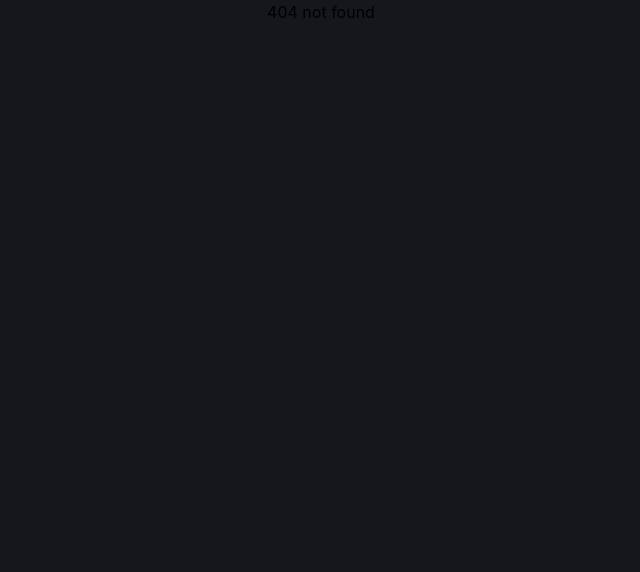
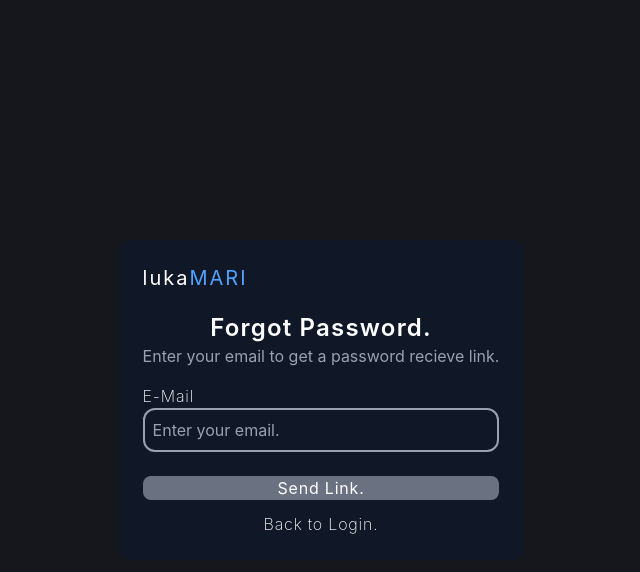
Before and after one commit to Esha-Rana/Lukamari-Stegocam, a React (Vite) app in the folder Frontend/LukaMari/: page /forgotpass in a window 1280 px wide. Before the commit this address had no page. Shown: the top 572 px of the page, without its empty margins (319-959 px from the left). Built offline with nearby package versions, Linux system fonts and the light colour scheme.

Commit message:
Basic layout of Password change Page

```diff
--- a/Frontend/LukaMari/src/App.jsx
+++ b/Frontend/LukaMari/src/App.jsx
@@ -8,6 +8,7 @@ import "./Components/LoginPage.jsx"
 import LoginPage from './Components/LoginPage.jsx'
 import { loadImageToCanvas, convertToGrayscale, exportCanvasAsPNG, downloadBlob } from './utils/canvas'
 import { encodeMessageInPixels, decodeMessageFromPixels } from './utils/stegno'
+import ForgotPassword from "./Components/ForgotPass.jsx";
 
 function NavBar(){
   return(
@@ -370,6 +371,7 @@ function App() {
         <Route path='/decode' element={<DecodePage />} />
         <Route path='/login' element={<LoginPage/>}></Route>
         <Route path='*' element={<h1>404 not found</h1>} />
+        <Route path="/forgotpass" element={<ForgotPassword/>}/>
       </Routes>
 
     </div>
--- /dev/null
+++ b/Frontend/LukaMari/src/Components/ForgotPass.jsx
@@ -0,0 +1,45 @@
+import '../index.css'
+import LoginPage from './LoginPage';
+import { Link,Route,Routes } from 'react-router-dom';
+
+export default function ForgotPassword(){
+return (
+    <div className='min-h-screen w-full flex justify-center items-center'>
+      <div className='w-fit bg-gray-900 flex flex-col rounded-xl p-6'>
+       <div className='flex'>
+
+         <h2 className='text-white tracking-widest text-xl'>luka</h2>
+         <h1 className='text-blue-400 tracking-widest text-xl'>MARI</h1>
+
+        </div>
+        <div className='flex flex-col justify-center items-center' >
+
+        <h1 className='text-white mt-5 text-2xl font-semibold tracking-wider'>Forgot Password.</h1>
+
+        <div className='flex flex-col '>
+
+         <h3 className='text-gray-400 '>Enter your email to get a password recieve link.</h3>
+          <div className='flex flex-col mt-4'>
+
+            <h3 className='text-white tracking-wider font-extralight'> E-Mail </h3>
+             <input type='email' className='border-xl border-2 border-gray-400 rounded-xl placeholder:text-gray-400 p-2' placeholder='Enter your email.'>
+             </input>
+
+           <button type='submit' className='text-white tracking-wider bg-gray-500 mt-6 rounded-lg hover:bg-gray-400 focus:ring-2 focus:ring-blue-400'>Send Link.</button>
+
+            <div className='flex justify-center items-center'>
+                <Link to= '/login'className='text-white font-extralight mt-3 tracking-wider'>Back to Login.</Link>
+            </div>
+
+          </div>
+        </div>
+       </div>
+      </div>
+
+      <Routes>
+        <Route path='/login' element={<LoginPage/>}></Route>
+      </Routes>
+
+    </div>
+);
+}
--- a/Frontend/LukaMari/src/Components/LoginPage.jsx
+++ b/Frontend/LukaMari/src/Components/LoginPage.jsx
@@ -1,6 +1,7 @@
 import { useState } from "react";
 import "../index.css";
-
+import { Link,Route,Routes } from 'react-router-dom';
+import ForgotPassword from "./ForgotPass";
 export default function LoginPage() {
   const [formData, setFormData] = useState({
     email: "",
@@ -111,9 +112,9 @@ export default function LoginPage() {
             <h4 className="text-blue-400 ml-1 font-semibold">Create One.</h4>
           </div>
           <div className="flex justify-end items-end mr-3">
-            <h4 className="text-blue-400 font-semibold">
+            <Link to='/forgotpass' className="text-blue-400 font-semibold">
               Forgot Your Password?
-            </h4>
+            </Link>
             </div>
         </div>
       </div>
@@ -124,6 +125,9 @@ export default function LoginPage() {
         <button type="button" className='text-white border bg-gray-900 p-3 rounded-xl hover:bg-blue-700 transition delay-45 w-49/100 border-gray-400'>Google</button>
         <button type="button" className='text-white border bg-gray-900 p-3 rounded-xl hover:bg-blue-700 transition delay-45 w-49/100 border-gray-400'>Github</button>
       </div>
+      <Routes>
+        <Route path="/forgotpass" element={<ForgotPassword/>}></Route>
+      </Routes>
     </div>
   );
 }
```
